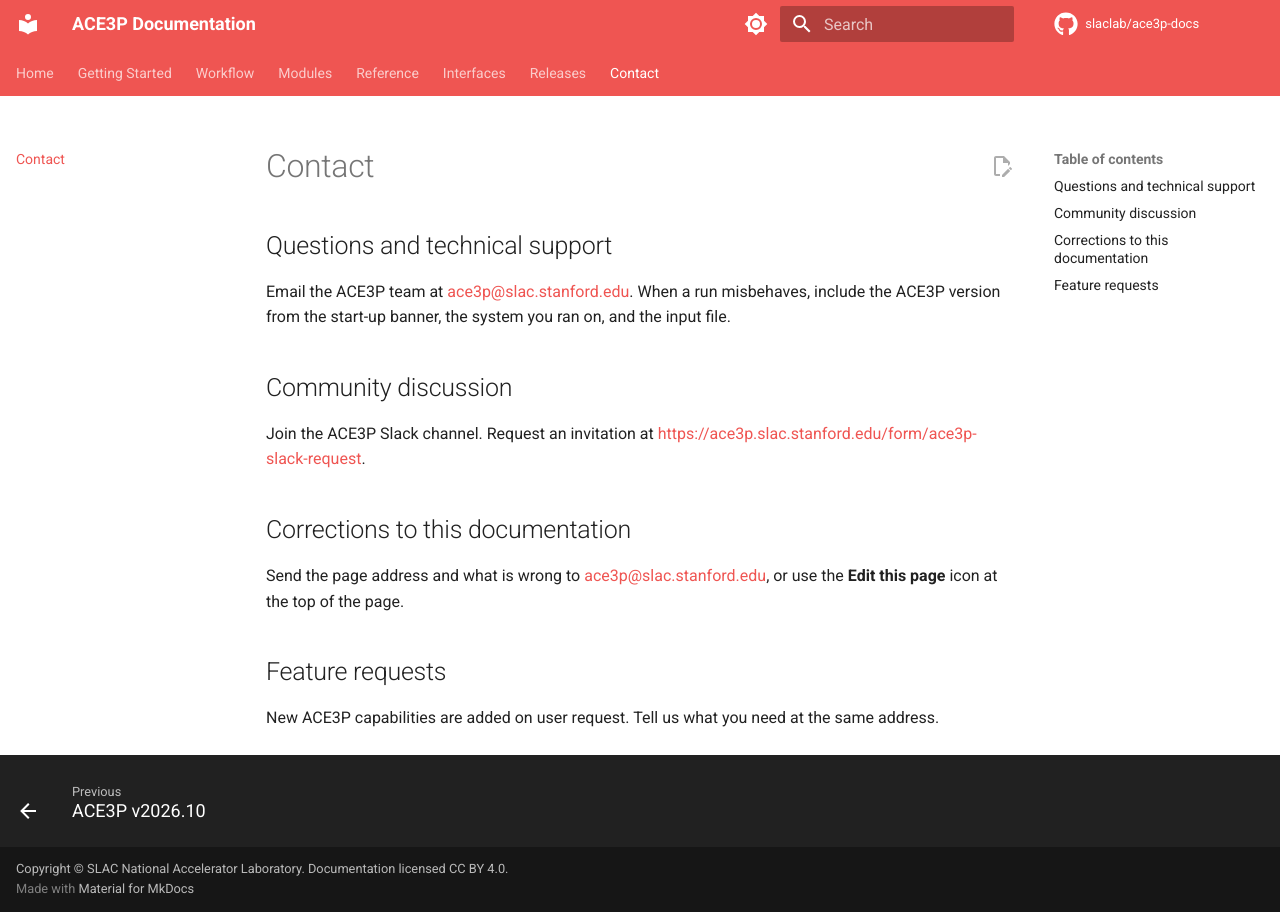
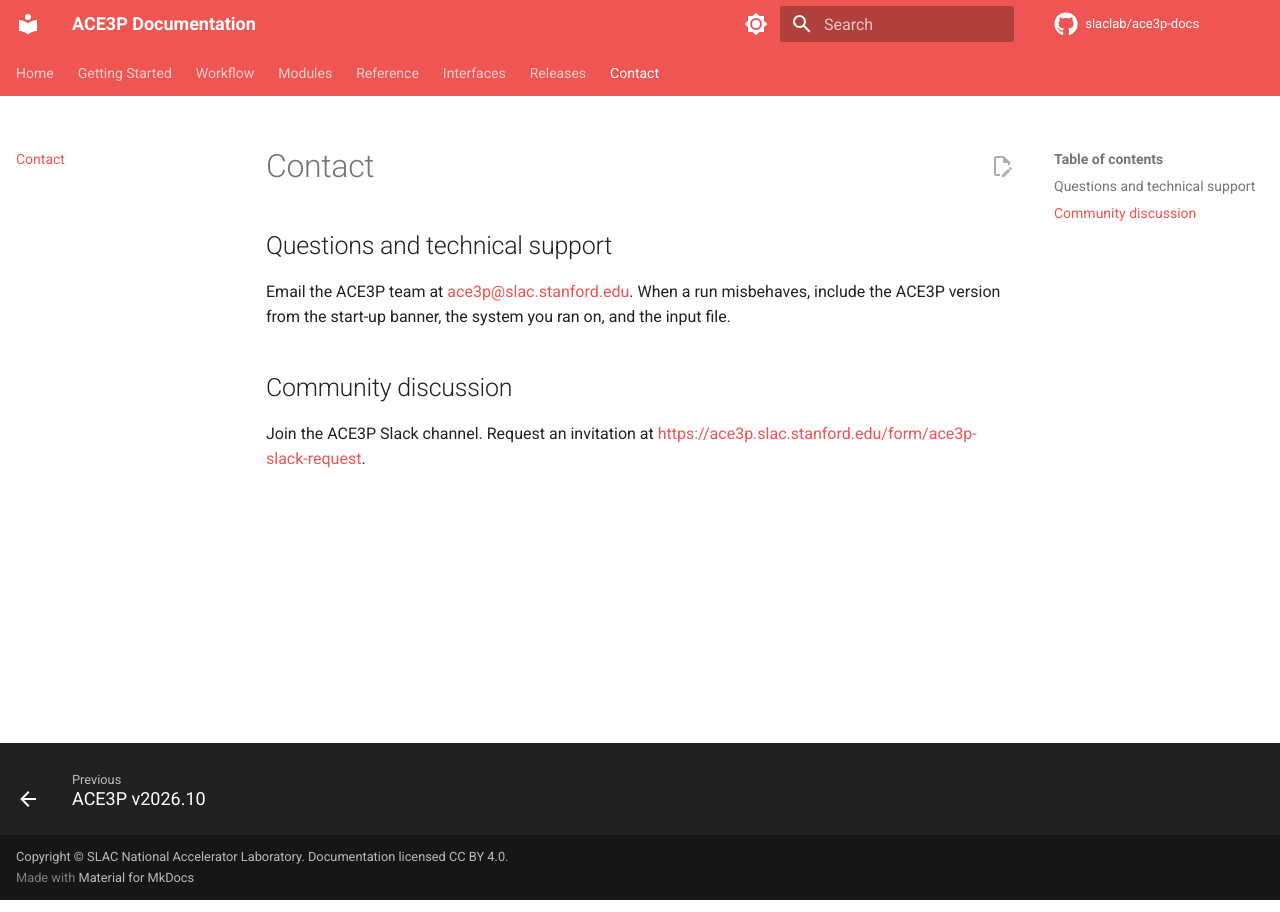
Before and after one commit to slaclab/ace3p-docs, an MkDocs documentation site: the page built from docs/contact.md, in a window 1280 px wide. Built offline with MkDocs 1.6.1 and Material for MkDocs 9.7.7, drawn with Linux system fonts in a browser that asks for light colours; comment, search, counter and statistics services are not loaded; the version menu is left out.

Commit message:
Contact page: e-mail and Slack only (#20)
Generated with AI

Co-Authored-By: SLAC AI

```diff
--- a/docs/contact.md
+++ b/docs/contact.md
@@ -7,11 +7,3 @@ Email the ACE3P team at <ace3p@slac.stanford.edu>. When a run misbehaves, includ
 ## Community discussion
 
 Join the ACE3P Slack channel. Request an invitation at <https://ace3p.slac.stanford.edu/form/ace3p-slack-request>.
-
-## Corrections to this documentation
-
-Send the page address and what is wrong to <ace3p@slac.stanford.edu>, or use the **Edit this page** icon at the top of the page.
-
-## Feature requests
-
-New ACE3P capabilities are added on user request. Tell us what you need at the same address.
```
